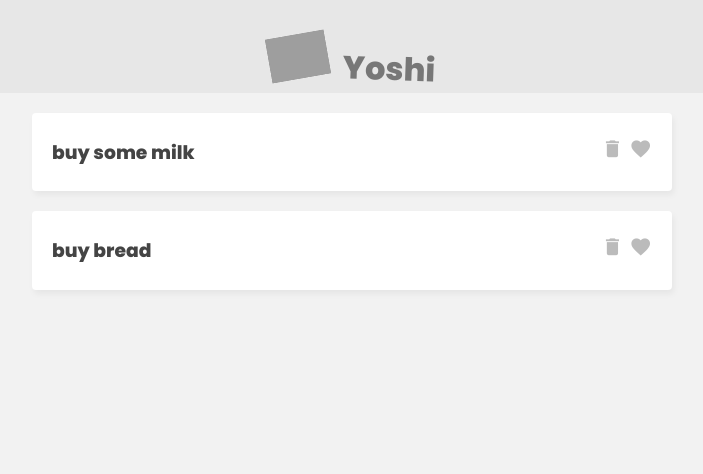
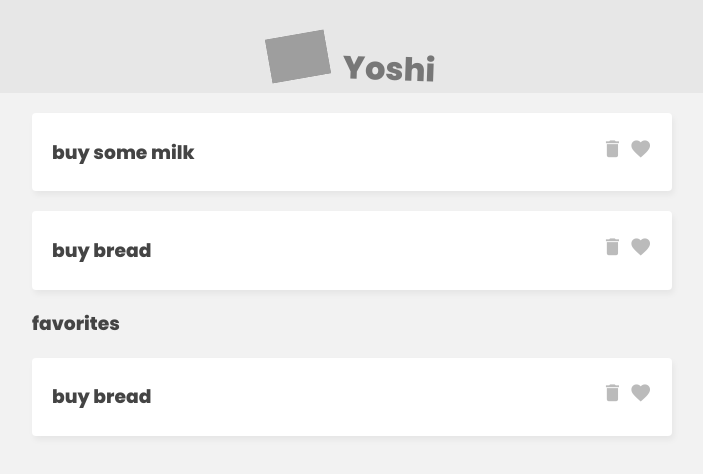
Before and after one commit to parsaM110/vue3-pinia, a Vue app: page / in a window 1280 px wide. Shown: the top 474 px of the page, without its empty margins (288-991 px from the left). Built offline with nearby package versions, Linux system fonts and the light colour scheme; grey boxes are pictures that could not be loaded; the HTML template or start-up script is replaced by a standard one.

Commit message:
adding favourites section

```diff
--- a/src/App.vue
+++ b/src/App.vue
@@ -7,6 +7,10 @@
     </header>
     <div class="task-list">
       <div v-for="task in taskStore.tasks" :key="task.id">
+        <TaskDetails :task="task" />
+      </div>
+      <h3>favorites</h3>
+      <div v-for="task in taskStore.favs" :key="task.id">
         <TaskDetails :task="task" />
       </div>
     </div>
```
